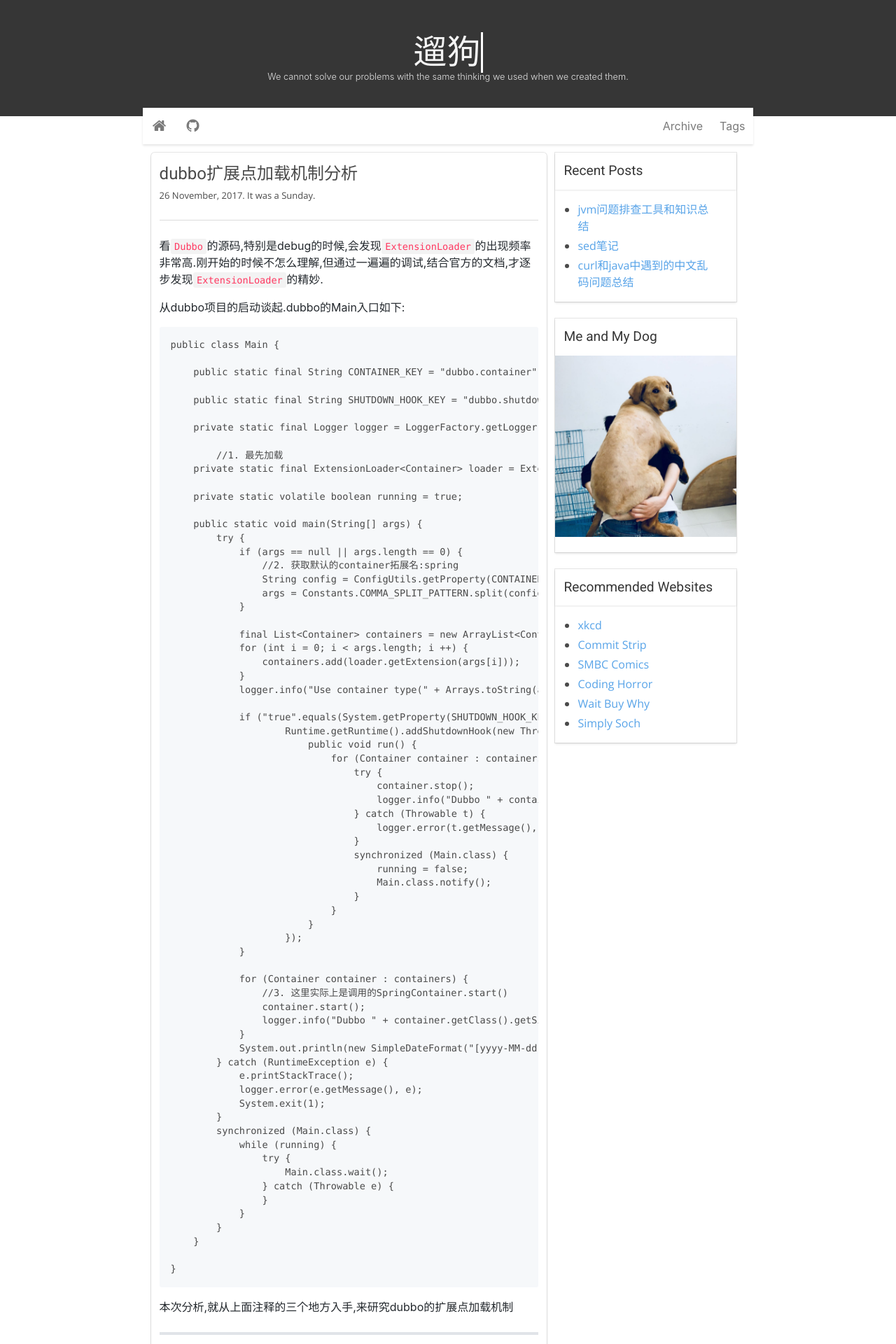
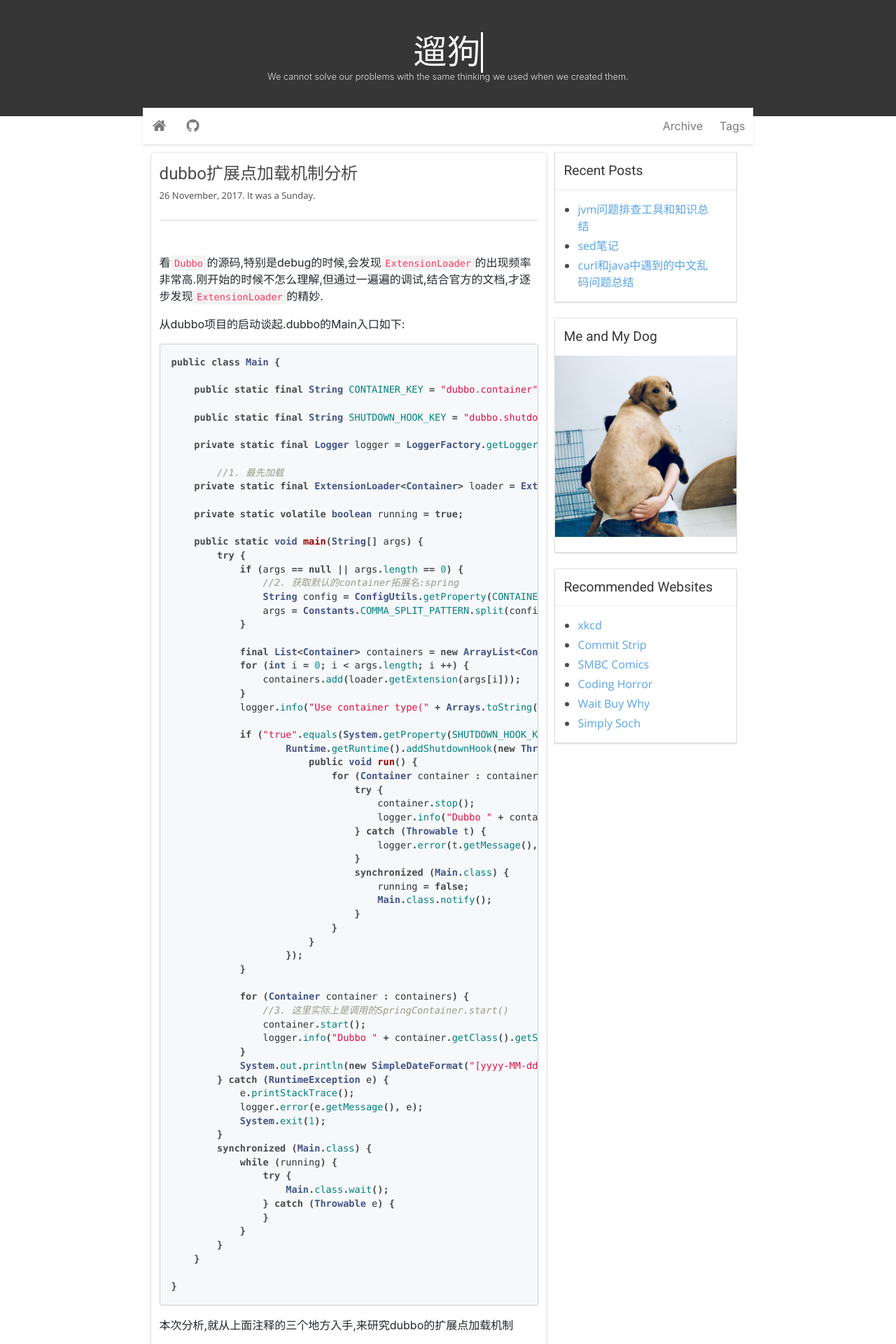
Before and after one commit to ddbXJ/ddbXj.github.io, a Jekyll site: the page built from _posts/2017-11-26-dubbo-extension-loader.md, in a window 1280 px wide. Shown: the top 1920 px of the page at 70% size. Built offline with Jekyll 4.4.1, drawn with Linux system fonts in a browser that asks for light colours; comment, search, counter and statistics services are not loaded; some of the changed text lies outside the part shown.

Commit message:
add code css

```diff
--- a/_includes/head.html
+++ b/_includes/head.html
@@ -9,6 +9,7 @@
   <link rel="stylesheet" href="{{ site.baseurl }}/assets/css/bulma.css"/>
   <link rel="stylesheet" href="{{ site.baseurl }}/assets/css/custom.css"/>
   <link rel="stylesheet" href="{{ site.baseurl }}/assets/css/github-markdown.css"/>
+  <link rel="stylesheet" href="{{ site.baseurl }}/assets/css/syntax.css"/>
   <link rel="stylesheet" href="https://maxcdn.bootstrapcdn.com/font-awesome/4.7.0/css/font-awesome.min.css">
   <link href="https://fonts.googleapis.com/css?family=Open+Sans|Roboto" rel="stylesheet">
 
@@ -27,4 +28,20 @@
     {% endif %}
   </title>
 
+  <style>
+  .markdown-body {
+    box-sizing: border-box;
+    min-width: 200px;
+    max-width: 980px;
+    margin: 0 auto;
+    padding: 45px;
+  }
+
+  @media (max-width: 767px) {
+    .markdown-body {
+      padding: 15px;
+    }
+  }
+</style>
+
 </head>
--- /dev/null
+++ b/assets/css/syntax.css
@@ -0,0 +1,84 @@
+/* to make lines scroll instead of wrap */
+/* from http://stackoverflow.com/a/23393920 */
+
+.highlight pre code * {
+  white-space: nowrap;    // this sets all children inside to nowrap
+}
+
+.highlight pre {
+  overflow-x: auto;       // this sets the scrolling in x
+}
+
+.highlight pre code {
+  white-space: pre;       // forces <code> to respect <pre> formatting
+}
+
+
+/*
+ * GitHub style for Pygments syntax highlighter, for use with Jekyll
+ * Courtesy of GitHub.com
+ */
+
+.highlight pre, pre, .highlight .hll { background-color: #f8f8f8; border: 1px solid #ccc; padding: 6px 10px; border-radius: 3px; }
+.highlight .c { color: #999988; font-style: italic; }
+.highlight .err { color: #a61717; background-color: #e3d2d2; }
+.highlight .k { font-weight: bold; }
+.highlight .o { font-weight: bold; }
+.highlight .cm { color: #999988; font-style: italic; }
+.highlight .cp { color: #999999; font-weight: bold; }
+.highlight .c1 { color: #999988; font-style: italic; }
+.highlight .cs { color: #999999; font-weight: bold; font-style: italic; }
+.highlight .gd { color: #000000; background-color: #ffdddd; }
+.highlight .gd .x { color: #000000; background-color: #ffaaaa; }
+.highlight .ge { font-style: italic; }
+.highlight .gr { color: #aa0000; }
+.highlight .gh { color: #999999; }
+.highlight .gi { color: #000000; background-color: #ddffdd; }
+.highlight .gi .x { color: #000000; background-color: #aaffaa; }
+.highlight .go { color: #888888; }
+.highlight .gp { color: #555555; }
+.highlight .gs { font-weight: bold; }
+.highlight .gu { color: #800080; font-weight: bold; }
+.highlight .gt { color: #aa0000; }
+.highlight .kc { font-weight: bold; }
+.highlight .kd { font-weight: bold; }
+.highlight .kn { font-weight: bold; }
+.highlight .kp { font-weight: bold; }
+.highlight .kr { font-weight: bold; }
+.highlight .kt { color: #445588; font-weight: bold; }
+.highlight .m { color: #009999; }
+.highlight .s { color: #dd1144; }
+.highlight .n { color: #333333; }
+.highlight .na { color: teal; }
+.highlight .nb { color: #0086b3; }
+.highlight .nc { color: #445588; font-weight: bold; }
+.highlight .no { color: teal; }
+.highlight .ni { color: purple; }
+.highlight .ne { color: #990000; font-weight: bold; }
+.highlight .nf { color: #990000; font-weight: bold; }
+.highlight .nn { color: #555555; }
+.highlight .nt { color: navy; }
+.highlight .nv { color: teal; }
+.highlight .ow { font-weight: bold; }
+.highlight .w { color: #bbbbbb; }
+.highlight .mf { color: #009999; }
+.highlight .mh { color: #009999; }
+.highlight .mi { color: #009999; }
+.highlight .mo { color: #009999; }
+.highlight .sb { color: #dd1144; }
+.highlight .sc { color: #dd1144; }
+.highlight .sd { color: #dd1144; }
+.highlight .s2 { color: #dd1144; }
+.highlight .se { color: #dd1144; }
+.highlight .sh { color: #dd1144; }
+.highlight .si { color: #dd1144; }
+.highlight .sx { color: #dd1144; }
+.highlight .sr { color: #009926; }
+.highlight .s1 { color: #dd1144; }
+.highlight .ss { color: #990073; }
+.highlight .bp { color: #999999; }
+.highlight .vc { color: teal; }
+.highlight .vg { color: teal; }
+.highlight .vi { color: teal; }
+.highlight .il { color: #009999; }
+.highlight .gc { color: #999; background-color: #EAF2F5; }
```
Also changed, not shown: _posts/2018-07-25-jvm.md (+7 -6 lines).
